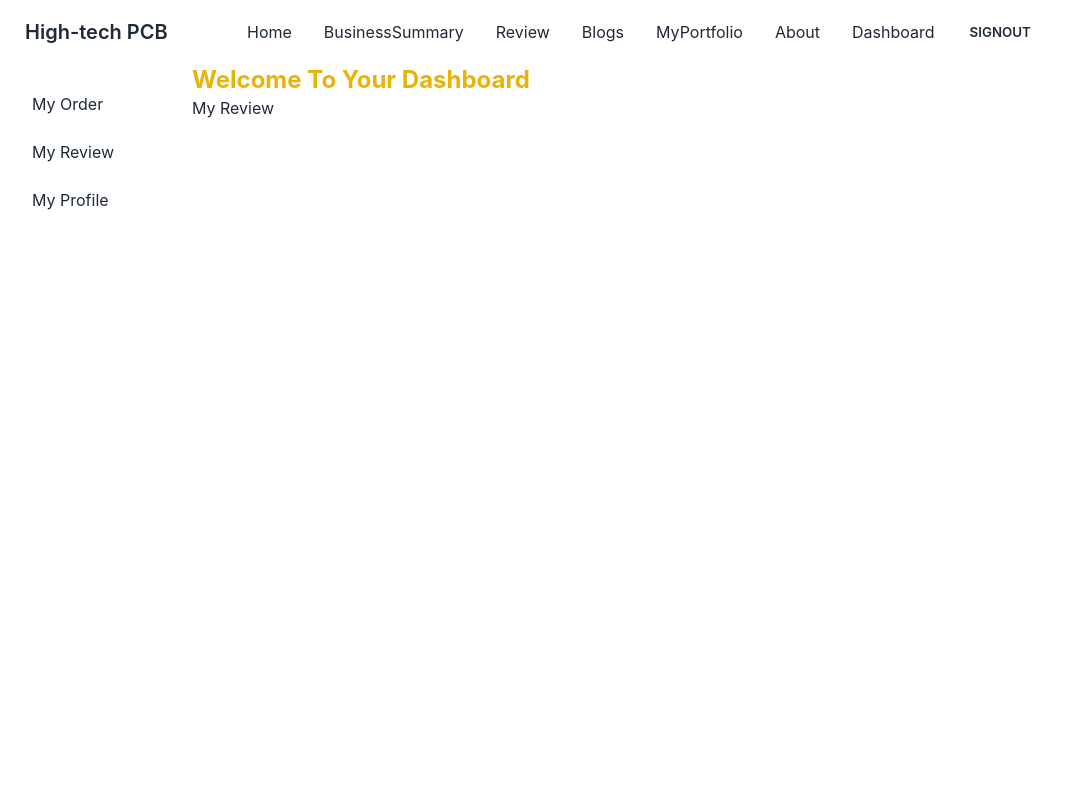
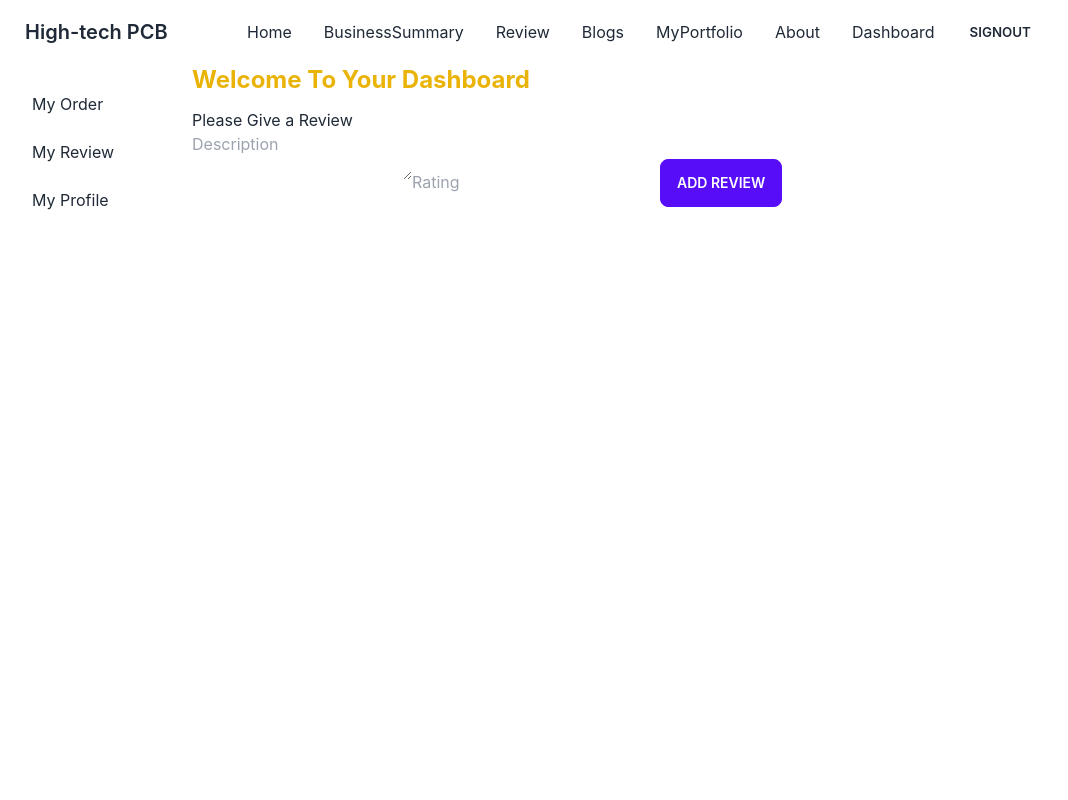
Before and after one commit to mitanvir05/circuit-manufacturer-client, a React (Create React App) app: page /dashboard/review in a window 1280 px wide. Shown: the top 800 px of the page, without its empty margins (0-1068 px from the left). Built offline with nearby package versions, Linux system fonts and the light colour scheme; no server answers; sample sign-in values are in the browser's storage.

Commit message:
review added to home page

```diff
--- a/src/App.js
+++ b/src/App.js
@@ -14,7 +14,7 @@ import NotFound from "./Pages/Shared/NotFound/NotFound";
 import ToolDetails from "./Pages/ToolDetails/ToolDetails";
 import RequireAuth from "./Pages/Login/RequireAuth";
 import MyOrder from "./Pages/DashBoard/MyOrder";
-import MyReview from "./Pages/DashBoard/MyReview";
+import MyReview from "./Pages/DashBoard/AddReview";
 import MyProfile from "./Pages/DashBoard/MyProfile";
 
 function App() {
@@ -25,7 +25,14 @@ function App() {
         <Route path="/" element={<Home />} />
         <Route path="/about" element={<About />} />
         <Route path="businesssummary" element={<BusinessSummary />} />
-        <Route path="/tool/:_id" element={<ToolDetails />} />
+        <Route
+          path="/tool/:_id"
+          element={
+            <RequireAuth>
+              <ToolDetails />
+            </RequireAuth>
+          }
+        />
 
         <Route
           path="dashboard"
--- /dev/null
+++ b/src/Pages/DashBoard/AddReview.js
@@ -0,0 +1,49 @@
+import React from "react";
+import { useForm } from "react-hook-form";
+
+const AddReview = () => {
+  const { register, handleSubmit } = useForm();
+  const onSubmit = (data) => {
+    console.log(data);
+    const url = `http://localhost:5000/review`;
+    fetch(url, {
+      method: "POST",
+      headers: {
+        "content-type": "application/json",
+      },
+      body: JSON.stringify({ data }),
+    })
+      .then((res) => res.json())
+      .then((result) => {
+        console.log(result);
+      });
+  };
+
+  return (
+    <div className="w-50 mx-auto py-3">
+      <h1>Please Give a Review</h1>
+      <form className="" onSubmit={handleSubmit(onSubmit)}>
+        <textarea
+          className="mb-2"
+          placeholder="Description"
+          type="text"
+          {...register("description")}
+        />
+
+        <input
+          className="mb-2"
+          placeholder="Rating"
+          type="number"
+          {...register("rating")}
+        />
+        <input
+          className="mb-5 btn btn-primary"
+          value="Add Review"
+          type="submit"
+        />
+      </form>
+    </div>
+  );
+};
+
+export default AddReview;
--- a/src/Pages/DashBoard/MyReview.js
+++ /dev/null
@@ -1,11 +0,0 @@
-import React from "react";
-
-const MyReview = () => {
-  return (
-    <div>
-      <h1>My Review</h1>
-    </div>
-  );
-};
-
-export default MyReview;
--- /dev/null
+++ b/src/Pages/Home/AllReview/AllReview.js
@@ -0,0 +1,31 @@
+import React, { useEffect, useState } from "react";
+
+const AllReview = () => {
+  const [allReview, setAllReview] = useState([]);
+  useEffect(() => {
+    fetch("http://localhost:5000/review")
+      .then((res) => res.json())
+      .then((data) => setAllReview(data));
+  }, []);
+  return (
+    <div>
+      <h1 className="text-center text-3xl font-bold py-10">
+        Total Review : {allReview.length}
+      </h1>
+      <div className="grid grid-cols-1 md:grid-cols-2 lg:grid-cols-3 gap-4">
+        {allReview.map((review) => (
+          <div key={review._id}>
+            <div class="card w-96 bg-primary text-primary-content">
+              <div class="card-body">
+                <h1>Description : {review.data.description}</h1>
+                <h1>Rating : {review.data.rating}</h1>
+              </div>
+            </div>
+          </div>
+        ))}
+      </div>
+    </div>
+  );
+};
+
+export default AllReview;
--- a/src/Pages/Home/BusinessSummary/BusinessSummary.js
+++ b/src/Pages/Home/BusinessSummary/BusinessSummary.js
@@ -14,9 +14,9 @@ const BusinessSummary = () => {
               className="inline-block w-8 h-8 stroke-current"
             >
               <path
-                stroke-linecap="round"
-                stroke-linejoin="round"
-                stroke-width="2"
+                strokeLinecap="round"
+                strokeLinejoin="round"
+                strokeWidth="2"
                 d="M13 16h-1v-4h-1m1-4h.01M21 12a9 9 0 11-18 0 9 9 0 0118 0z"
               ></path>
             </svg>
@@ -35,9 +35,9 @@ const BusinessSummary = () => {
               className="inline-block w-8 h-8 stroke-current"
             >
               <path
-                stroke-linecap="round"
-                stroke-linejoin="round"
-                stroke-width="2"
+                strokeLinecap="round"
+                strokeLinejoin="round"
+                strokeWidth="2"
                 d="M12 6V4m0 2a2 2 0 100 4m0-4a2 2 0 110 4m-6 8a2 2 0 100-4m0 4a2 2 0 110-4m0 4v2m0-6V4m6 6v10m6-2a2 2 0 100-4m0 4a2 2 0 110-4m0 4v2m0-6V4"
               ></path>
             </svg>
@@ -56,9 +56,9 @@ const BusinessSummary = () => {
               className="inline-block w-8 h-8 stroke-current"
             >
               <path
-                stroke-linecap="round"
-                stroke-linejoin="round"
-                stroke-width="2"
+                strokeLinecap="round"
+                strokeLinejoin="round"
+                strokeWidth="2"
                 d="M5 8h14M5 8a2 2 0 110-4h14a2 2 0 110 4M5 8v10a2 2 0 002 2h10a2 2 0 002-2V8m-9 4h4"
               ></path>
             </svg>
--- a/src/Pages/Home/Home.js
+++ b/src/Pages/Home/Home.js
@@ -1,4 +1,5 @@
 import React from "react";
+import AllReview from "./AllReview/AllReview";
 import Banner from "./Banner/Banner";
 import BusinessSummary from "./BusinessSummary/BusinessSummary";
 import Tools from "./Tools/Tools";
@@ -9,6 +10,7 @@ const Home = () => {
       <Banner></Banner>
       <Tools></Tools>
       <BusinessSummary></BusinessSummary>
+      <AllReview></AllReview>
     </div>
   );
 };
```
